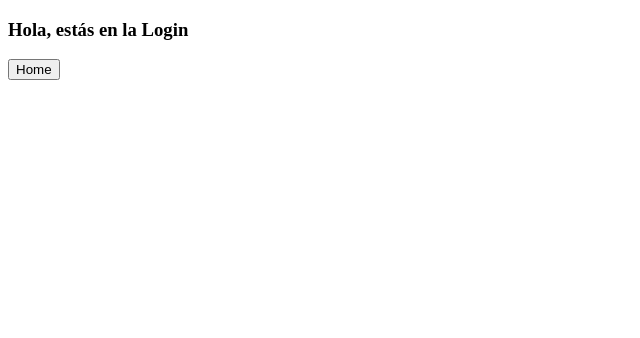
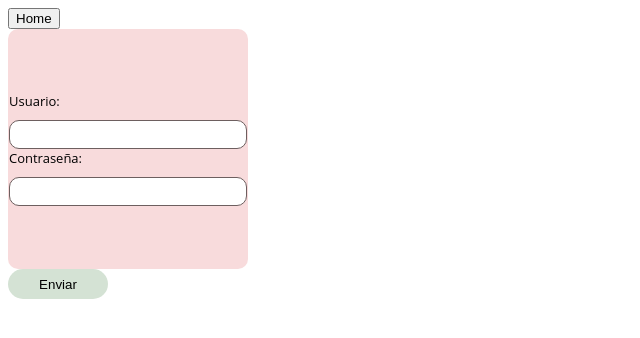
Before and after one commit to Analucena53/PROJECT-4-WheelOfSchool, a React (Vite) app: page / in a window 1280 px wide. Shown: the top 338 px of the page, without its empty margins (0-640 px from the left). Built offline with nearby package versions, Linux system fonts and the light colour scheme.

Commit message:
component login progress

```diff
--- a/src/components/Login/Login.css
+++ b/src/components/Login/Login.css
@@ -0,0 +1,36 @@
+.box {
+    width: 200px;
+    height: 200px;
+    border-radius: 10px;
+    padding: 20px;
+    display: flex;
+    flex-direction: column;
+    align-items: center;
+    justify-content: center;
+    background-color: #F8DBDC;
+    font-family: 'Open Sans', sans-serif;
+    font-size:small;
+  }
+
+  .button {
+    width: 100px;
+    height: 30px;
+    background-color:#D4E2D4;
+    color: rgb(0, 0, 0);
+    border-radius: 15px;
+    border: none;
+    cursor: pointer;
+    align-items: center;
+  }
+
+  .loginUser {
+    align-items: center;
+  }
+  input {
+    height: 25px;
+    border-radius: 10px;
+    border: 0.5px solid #6d5f5f;
+    margin-top: 10px;
+    background-color: white;
+    font-size: 18px;
+  }
--- a/src/components/Login/Login.jsx
+++ b/src/components/Login/Login.jsx
@@ -1,17 +1,63 @@
-
-import { Link } from 'react-router-dom';
+import { Link } from "react-router-dom";
+import { useState } from "react";
+import "./login.css";
 
 
 function Login() {
-    return(
-        <>
-        <h3>Hola, estás en la Login</h3>
-        <button>
-            <Link to= "/home">Home</Link>
-        </button>
 
-        </>
-    )
+  const [user, setUser] = useState("");
+  const [password, setPassword] = useState("");
+
+  function handleSubmit(event) {
+    event.preventDefault();
+
+    alert(`Usuario: ${user}, Contraseña: ${password}`);
+  }
+
+  function handleUserChange(event) {
+    setUser(event.target.value);
+  }
+
+  function handlePasswordChange(event) {
+    setPassword(event.target.value);
+  }
+
+  return (
+    <>
+      <button>
+        <Link to="/home">Home</Link>
+      </button>
+      <div className="box">
+        <form onSubmit={handleSubmit}>
+          <div className="loginUser">
+            <label htmlFor="user">Usuario:</label>
+            <input
+              type="text"
+              id="user"
+              name="user"
+              value={user}
+              onChange={handleUserChange}
+            />
+          </div>
+          <div>
+            <label htmlFor="password">Contraseña:</label>
+            <input
+              type="password"
+              id="password"
+              name="password"
+              value={password}
+              onChange={handlePasswordChange}
+            />
+          </div>
+
+        </form>
+
+      </div>
+      <button type="submit" className="button">
+            Enviar
+          </button>
+    </>
+  );
 }
 
 export default Login;
```
Also changed, not shown: 1 other file (tests, documents, lock files or other folders).
